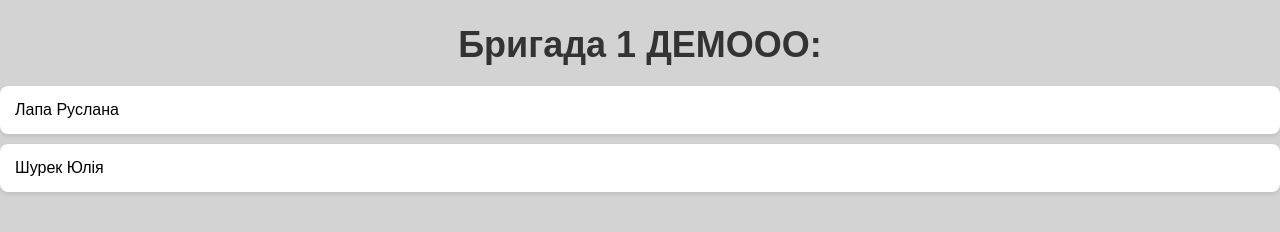
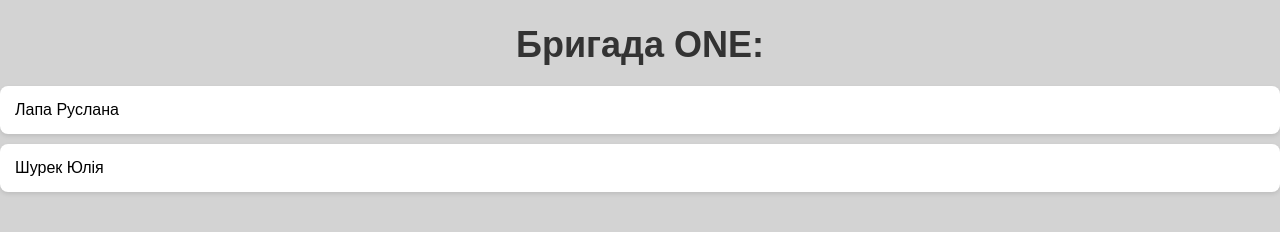
Before and after one commit to yuliiashurek/lab45, a website built with webpack: page index.html in a window 1280 px wide. Built offline with nearby package versions, Linux system fonts and the light colour scheme.

Commit message:
html changed

```diff
--- a/index.html
+++ b/index.html
@@ -7,7 +7,7 @@
   <link rel="stylesheet" href="styles.css">
 </head>
 <body>
-<h1>Бригада 1 ДЕМООО:</h1>
+<h1>Бригада ONE:</h1>
 <ul>
   <li>Лапа Руслана</li>
   <li>Шурек Юлія</li>
```
